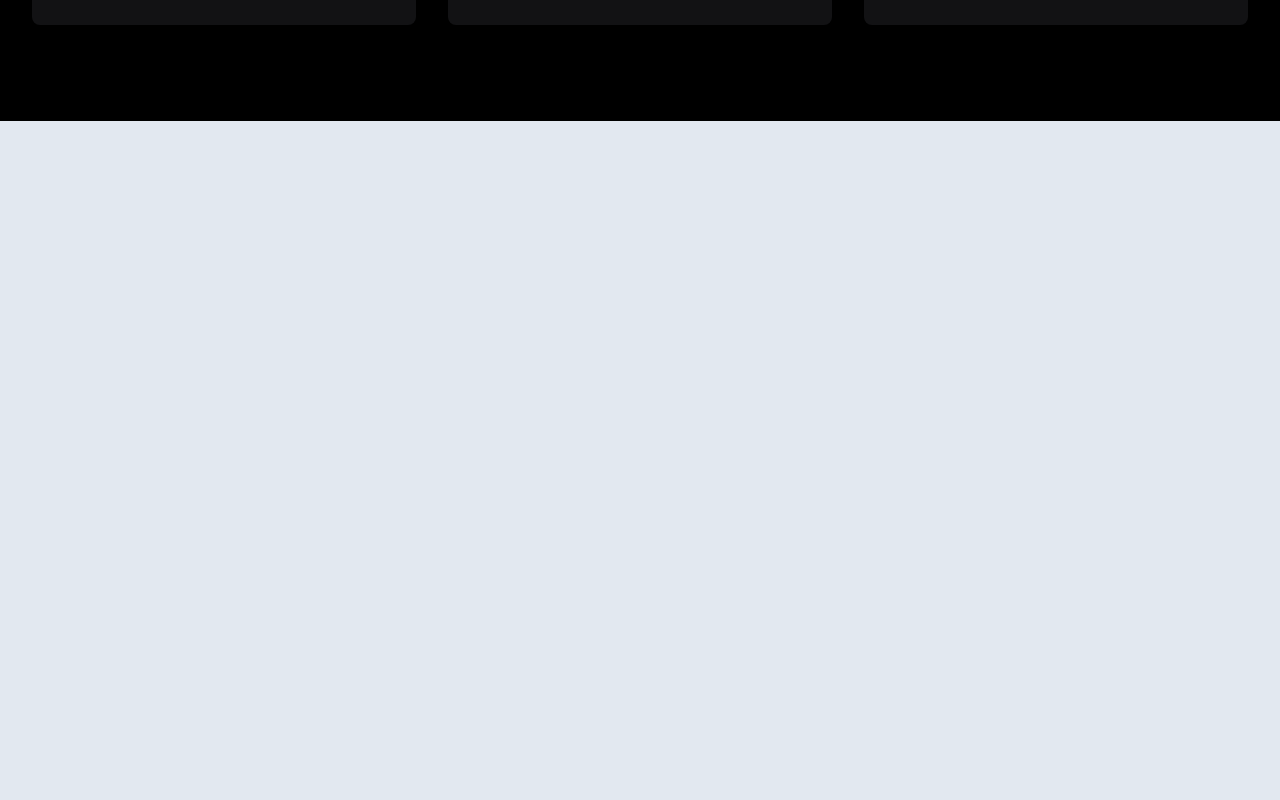
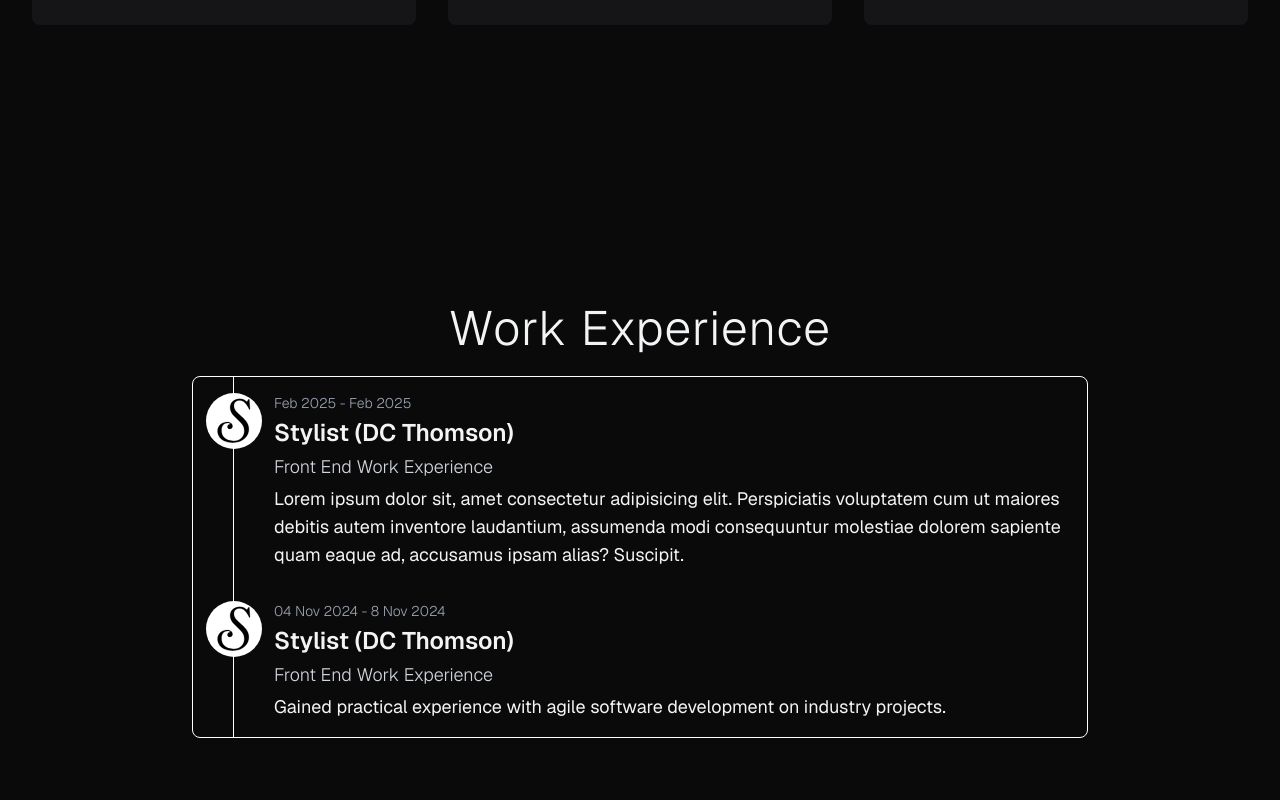
Before and after one commit to cascabeanie/portfolio-2025, a Next.js app: page / in a window 1280 px wide. Shown: the part 1560-2360 px from the top of the page. Built offline with nearby package versions, Linux system fonts and the light colour scheme.

Commit message:
feat: add work experience section

```diff
--- a/app/page.tsx
+++ b/app/page.tsx
@@ -9,7 +9,7 @@ import Footer from "@/components/footer/footer";
 export default function Home() {
   return (
     <>
-      <div className="grid min-h-svh grid-rows-[auto_1.5rem] bg-black font-['Geist']">
+      <div className="grid min-h-svh grid-rows-[auto_1.5rem] bg-[#0a0a0a] font-['Geist']">
         <header className="fixed top-0 z-10 flex w-full text-gray-300 md:justify-center md:p-6">
           <Navbar />
         </header>
--- a/components/main/about/about-cards.tsx
+++ b/components/main/about/about-cards.tsx
@@ -5,7 +5,8 @@ export default function AboutCards() {
     <>
       <div className="grid w-full max-w-7xl grid-cols-2 justify-items-center gap-8 md:grid-cols-3">
         {technologies.map((tech) => (
-          <div
+          <a
+            href={tech.link}
             key={tech.id}
             className="group flex w-full max-w-sm flex-col items-center gap-2 rounded-lg bg-zinc-900/75 p-7 transition-colors hover:bg-zinc-800 md:gap-4"
           >
@@ -17,7 +18,7 @@ export default function AboutCards() {
             <span className="text-sm font-medium text-gray-300 group-hover:text-white md:text-base">
               {tech.name}
             </span>
-          </div>
+          </a>
         ))}
       </div>
     </>
--- a/components/main/work.tsx
+++ b/components/main/work.tsx
@@ -1,3 +1,64 @@
+import Stylist from "@/public/svg/stylist";
+
 export default function Work() {
-  return <section id="work" className="min-h-svh bg-slate-200"></section>;
+  return (
+    <section
+      id="work"
+      className="flex min-h-svh flex-col items-center justify-center px-4"
+    >
+      <div className="flex flex-col items-center gap-6">
+        <h2 className="text-center text-4xl font-light tracking-wide text-gray-100 md:text-5xl">
+          Work Experience
+        </h2>
+
+        <div className="max-w-4xl rounded-lg border border-white">
+          <ul className="ml-10 border-l border-white">
+            <li className="relative ml-10 py-4 pr-2 md:pr-4">
+              <span className="absolute top-4 -left-[4.25rem] rounded-full bg-white p-1">
+                <Stylist size={48} />
+              </span>
+              <div className="flex flex-col gap-1">
+                <time className="text-xs font-light text-gray-400 md:text-sm">
+                  Feb 2025 - Feb 2025
+                </time>
+                <h3 className="text-xl font-semibold text-gray-100 md:text-2xl">
+                  Stylist (DC Thomson)
+                </h3>
+                <p className="text-base font-light text-gray-300 md:text-lg">
+                  Front End Work Experience
+                </p>
+                <p className="text-base font-normal text-gray-100 md:text-lg">
+                  Lorem ipsum dolor sit, amet consectetur adipisicing elit.
+                  Perspiciatis voluptatem cum ut maiores debitis autem inventore
+                  laudantium, assumenda modi consequuntur molestiae dolorem
+                  sapiente quam eaque ad, accusamus ipsam alias? Suscipit.
+                </p>
+              </div>
+            </li>
+
+            <li className="relative ml-10 py-4 pr-2 md:pr-4">
+              <span className="absolute top-4 -left-[4.25rem] rounded-full bg-white p-1">
+                <Stylist size={48} />
+              </span>
+              <div className="flex flex-col gap-1">
+                <time className="text-xs font-light text-gray-400 md:text-sm">
+                  04 Nov 2024 - 8 Nov 2024
+                </time>
+                <h3 className="text-xl font-semibold text-gray-100 md:text-2xl">
+                  Stylist (DC Thomson)
+                </h3>
+                <p className="text-base font-light text-gray-300 md:text-lg">
+                  Front End Work Experience
+                </p>
+                <p className="text-base font-normal text-gray-100 md:text-lg">
+                  Gained practical experience with agile software development on
+                  industry projects.
+                </p>
+              </div>
+            </li>
+          </ul>
+        </div>
+      </div>
+    </section>
+  );
 }
--- a/data/constants/technologies.ts
+++ b/data/constants/technologies.ts
@@ -17,6 +17,7 @@ export const technologies = [
     icon: SiNextdotjs,
     color: "fill-[#ffffff]",
     description: "React framework",
+    link: "https://nextjs.org/",
   },
   {
     id: 2,
@@ -24,6 +25,7 @@ export const technologies = [
     icon: SiReact,
     color: "fill-[#61DAFB]",
     description: "JavaScript library",
+    link: "https://react.dev/",
   },
   {
     id: 3,
@@ -31,6 +33,7 @@ export const technologies = [
     icon: SiTypescript,
     color: "fill-[#3178C6]",
     description: "Strongly typed JavaScript",
+    link: "https://www.typescriptlang.org/",
   },
   {
     id: 4,
@@ -38,6 +41,7 @@ export const technologies = [
     icon: SiJavascript,
     color: "fill-[#F7DF1E]",
     description: "Programming language",
+    link: "https://ecma-international.org/publications-and-standards/standards/ecma-262/",
   },
 
   {
@@ -46,6 +50,7 @@ export const technologies = [
     icon: SiNodedotjs,
     color: "fill-[#5FA04E]",
     description: "JavaScript runtime environment",
+    link: "https://nodejs.org/en",
   },
 
   {
@@ -54,6 +59,7 @@ export const technologies = [
     icon: SiTailwindcss,
     color: "fill-[#06B6D4]",
     description: "Utility-first CSS framework",
+    link: "https://tailwindcss.com/",
   },
   {
     id: 7,
@@ -61,6 +67,7 @@ export const technologies = [
     icon: SiDocker,
     color: "fill-[#2496ED]",
     description: "Containerisation",
+    link: "https://www.docker.com/",
   },
   {
     id: 8,
@@ -68,6 +75,7 @@ export const technologies = [
     icon: SiPostgresql,
     color: "fill-[#4169E1]",
     description: "Relational database management system",
+    link: "https://www.postgresql.org/",
   },
 
   {
@@ -76,5 +84,6 @@ export const technologies = [
     icon: SiGit,
     color: "fill-[#F05032]",
     description: "Version control",
+    link: "https://git-scm.com/",
   },
 ];
```
